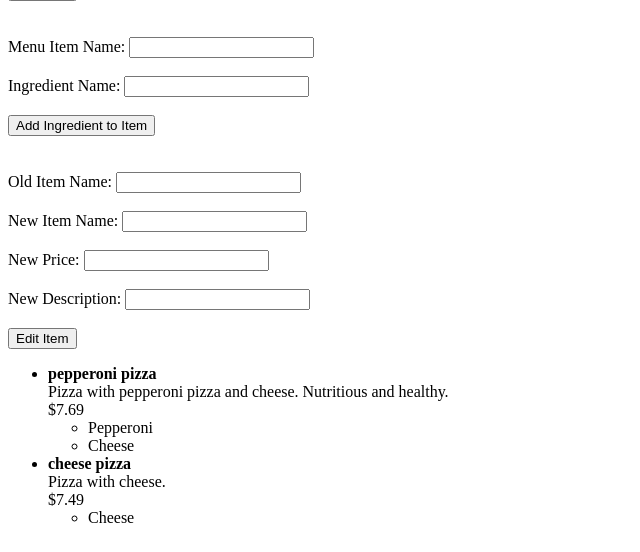
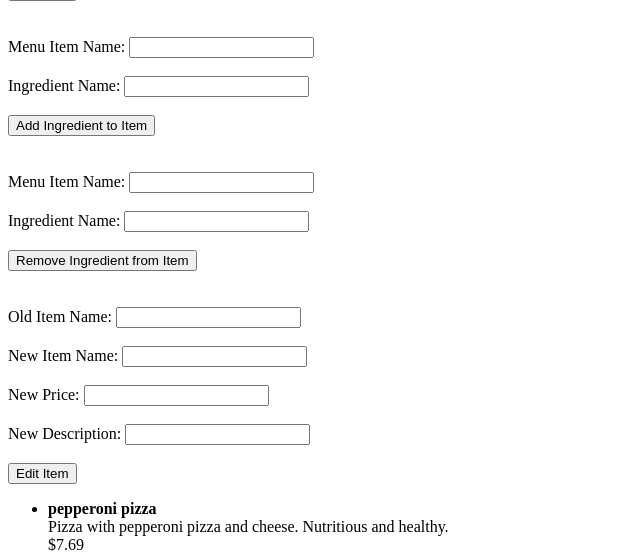
Before and after one commit to DNCHOW1/310_Project, a PHP site: page /employee/admin_menu.php in a window 1280 px wide. Shown: the part 331-883 px from the top of the page, without its empty margins (0-640 px from the left). Before the commit the page ends 854 px from the top, so only its background shows below. Run offline with PHP 8.4, Linux system fonts and the light colour scheme; data comes from the database, SQL or seed files in the repository.

Commit message:
can remove ingredients from items

```diff
--- a/employee/admin_menu.php
+++ b/employee/admin_menu.php
@@ -46,6 +46,15 @@
 				<label for=\"ingredientname\">Ingredient Name:</label>
 				<input type=\"text\" id=\"ingredientname\" name=\"ingredientname\"><br><br>
 				<input type=\"submit\" value=\"Add Ingredient to Item\">
+			</form><br><br>";
+
+			echo
+			"<form method=\"post\" action=\"remove_ingredient.php\">
+				<label for=\"itemname\">Menu Item Name:</label>
+				<input type=\"text\" id=\"itemname\" name=\"itemname\"><br><br>
+				<label for=\"ingredientname\">Ingredient Name:</label>
+				<input type=\"text\" id=\"ingredientname\" name=\"ingredientname\"><br><br>
+				<input type=\"submit\" value=\"Remove Ingredient from Item\">
 			</form><br><br>";
 
 			echo
```
